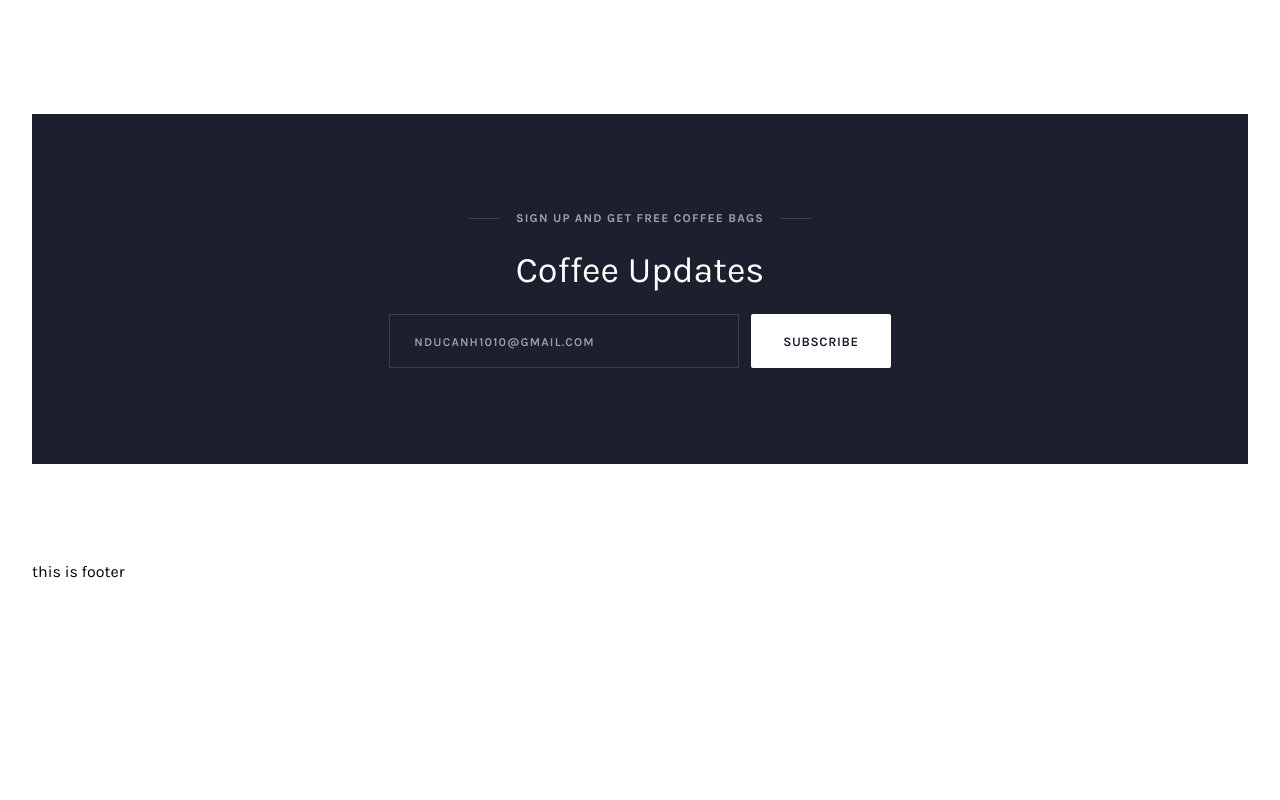
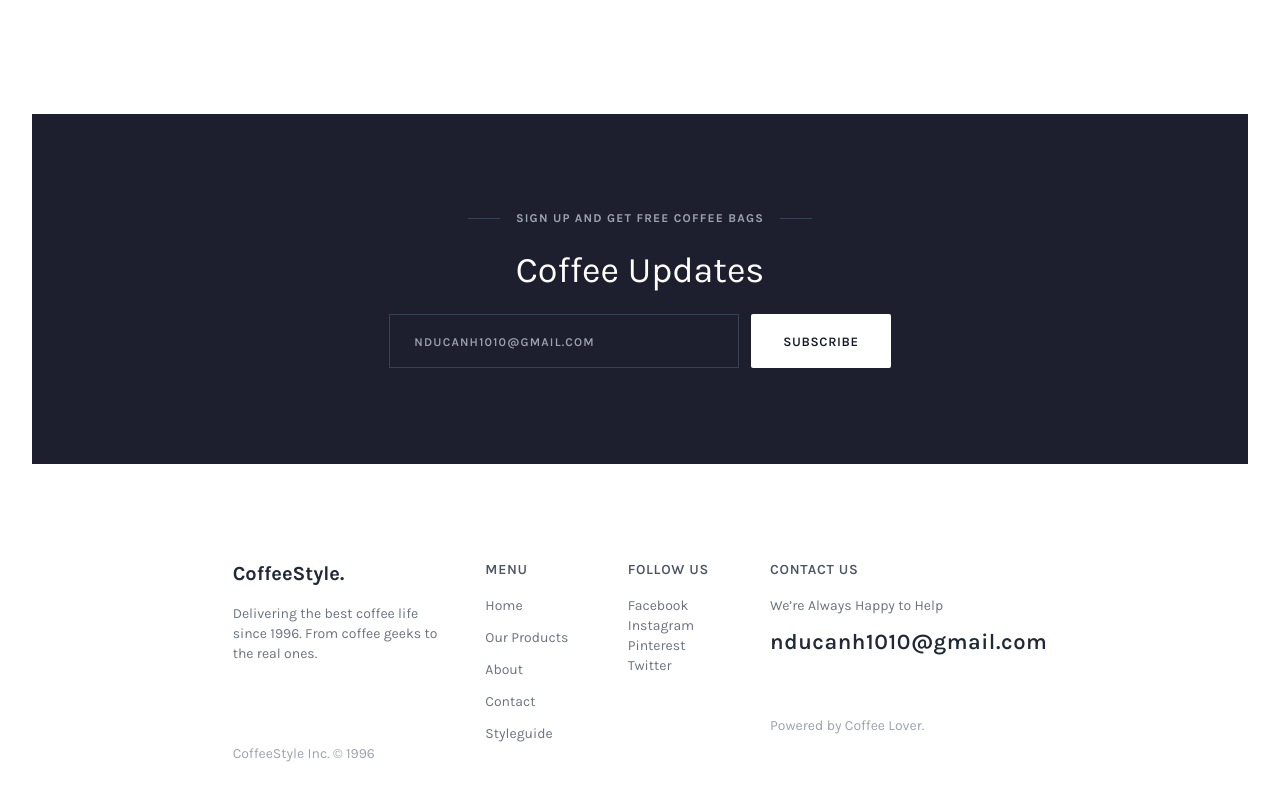
Before and after one commit to nducanh1010/coffee-wind, a Nuxt app: page / in a window 1280 px wide. Shown: the part 5372-6172 px from the top of the page. Before the commit the page ends 5956 px from the top, so only its background shows below. Built offline with nearby package versions, Linux system fonts and the light colour scheme.

Commit message:
add footer

```diff
--- a/components/home/more-products.vue
+++ b/components/home/more-products.vue
@@ -12,7 +12,7 @@ import { MoreMugsList } from "~/const/data";
       <div v-for="(item, index) in MoreMugsList" class="ct-product-card">
         <div
           :style="`background-image: url( '/${item.pictureUrl}')`"
-          class="h-[380px]  bg-cover bg-no-repeat bg-bottom"
+          class="h-[380px] bg-cover bg-no-repeat bg-bottom"
         >
           <NuxtLink :href="item.to" alt="kofe-img">
             <div
@@ -25,7 +25,7 @@ import { MoreMugsList } from "~/const/data";
                 On Sale.
               </div>
               <div
-                class="ct-button absolute bottom-4 bg-white left-1/2 -translate-x-1/2 hidden  group-hover:block group-hover:animate-fadeIn text-gray-900 w-11/12"
+                class="ct-button absolute bottom-4 bg-white left-1/2 -translate-x-1/2 hidden group-hover:block group-hover:animate-fadeIn text-gray-900 w-11/12"
               >
                 Explore Mug
               </div>
--- a/components/layout/Footer.vue
+++ b/components/layout/Footer.vue
@@ -1,3 +1,75 @@
 <template>
-  <footer>this is footer</footer>
+  <footer class="w-[95%] xl:w-[67%] mx-auto pb-24 text-gray-500 text-sm">
+    <div class="flex  flex-col md:flex-row text-center md:text-left gap12 md:gap-8">
+      <div class="basis-2/6 flex flex-col">
+        <div class="font-bold text-xl text-gray-800 mb-4">CoffeeStyle.</div>
+        <div class="mb-8 md:mb-20">
+          Delivering the best coffee life since 1996. From coffee geeks to the
+          real ones.
+        </div>
+        <div class="text-gray-400 hover:text-coffee-400">
+          CoffeeStyle Inc. © 1996
+        </div>
+      </div>
+      <div class="basis-1/6">
+        <div class="uppercase tracking-wider font-semibold text-gray-600 mb-4">
+          Menu
+        </div>
+        <div class="flex flex-col gap-3">
+          <div>
+            <nuxt-link class="hover:text-coffee-400" to="#">Home</nuxt-link>
+          </div>
+          <div>
+            <nuxt-link class="hover:text-coffee-400" to="#"
+              >Our Products</nuxt-link
+            >
+          </div>
+          <div>
+            <nuxt-link class="hover:text-coffee-400" to="#">About</nuxt-link>
+          </div>
+          <div>
+            <nuxt-link class="hover:text-coffee-400" to="#">Contact</nuxt-link>
+          </div>
+          <div>
+            <nuxt-link class="hover:text-coffee-400" to="#"
+              >Styleguide</nuxt-link
+            >
+          </div>
+        </div>
+      </div>
+      <div class="basis-1/6">
+        <div class="uppercase tracking-wider font-semibold text-gray-600 mb-4">
+          FOLLOW US
+        </div>
+        <div>
+          <div>
+            <nuxt-link class="hover:text-coffee-400" to="#">
+              Facebook</nuxt-link
+            >
+          </div>
+          <div>
+            <nuxt-link class="hover:text-coffee-400" to="#"
+              >Instagram</nuxt-link
+            >
+          </div>
+          <div>
+            <nuxt-link class="hover:text-coffee-400" to="#"
+              >Pinterest</nuxt-link
+            >
+          </div>
+          <div>
+            <nuxt-link class="hover:text-coffee-400" to="#">Twitter</nuxt-link>
+          </div>
+        </div>
+      </div>
+      <div class="basis-2/6">
+        <div class="uppercase tracking-wider font-semibold text-gray-600 mb-8 md:mb-4">
+          CONTACT US
+        </div>
+        <div class="mb-4  ">We’re Always Happy to Help</div>
+        <div class="mb-16 text-gray-800 font-semibold text-[22px] tracking-wide hover:text-coffee-400">nducanh1010@gmail.com</div>
+        <div class=" text-gray-400 hover:text-coffee-400">Powered by Coffee Lover.</div>
+      </div>
+    </div>
+  </footer>
 </template>
```
